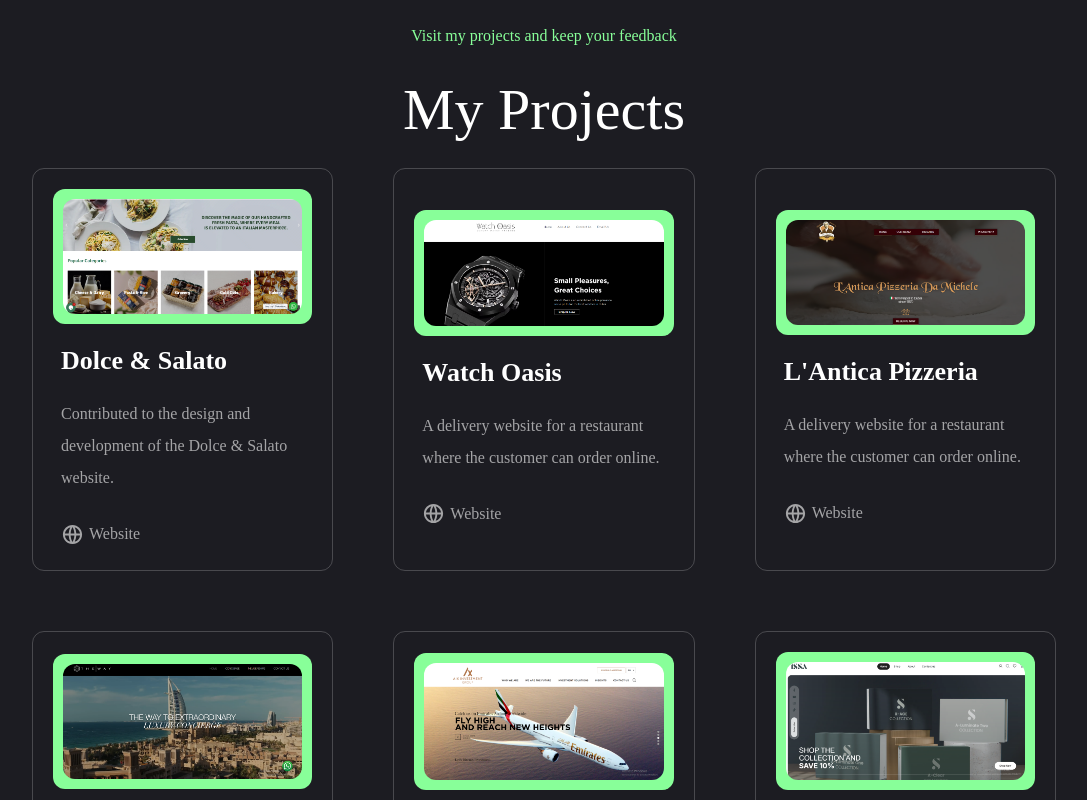
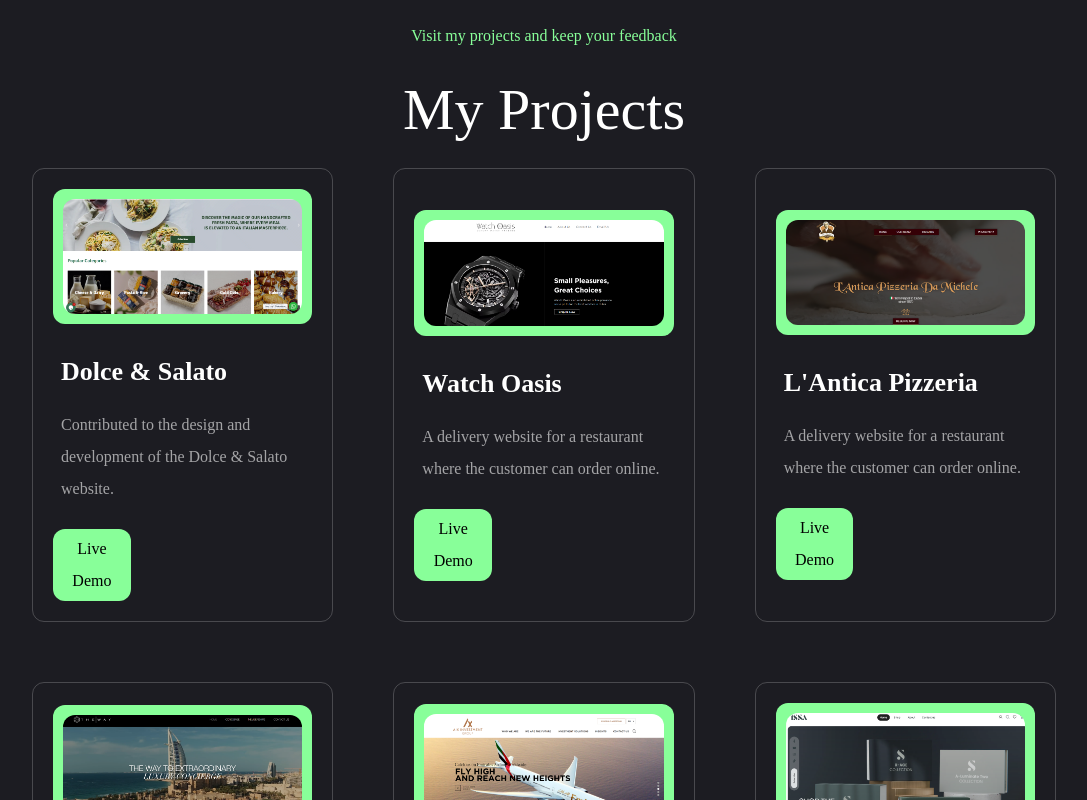
Before and after one commit to YoumnaYazji/My-Portfolio, a Next.js app: page / in a window 1280 px wide. Shown: the part 2000-2800 px from the top of the page, without its empty margins (96-1183 px from the left). Built offline with nearby package versions, Linux system fonts and the light colour scheme.

Commit message:
21th Commit

```diff
--- a/app/globals.css
+++ b/app/globals.css
@@ -97,6 +97,27 @@
   margin-top: 20px;
   max-width: 88%;
 }
+.photo-project{
+  overflow: hidden;
+  transition: transform 0.3s ease, opacity 0.3s ease;
+}
+.photo-project:hover {
+  transform: scale(1.05);
+}
+.project-photo{
+    transition: transform 0.3s ease, opacity 0.3s ease;
+  }
+
+  .project-photo:hover {
+    transform: scale(1.02);
+  }
+  .link-project {
+    transition: transform 0.3s ease, opacity 0.3s ease;   }
+
+  .link-project:hover {
+    transform: scale(1.05);
+  }
+
 
 @media (min-width:200px) and (max-width:640px) {
   .photo{
--- /dev/null
+++ b/app/projects/page.jsx
@@ -0,0 +1,41 @@
+import { useRouter } from 'next/router';
+
+
+
+const Projects = () =>{
+    const router = useRouter();
+
+    return(
+        <>
+<div className="container mx-auto p-4"> {/* Added container for better layout */}
+      <h1 className="text-3xl font-bold mb-4">{project.title}</h1>
+      {project.image && (
+        <div className="mb-4 relative h-[500px] w-full"> {/* Added relative wrapper for image and fixed height */}
+          <Image
+            src={project.image}
+            alt={project.title}
+            fill // Use fill for responsive images
+            style={{objectFit:"contain"}}
+            className="rounded-xl"
+            priority // Prioritize the image for loading
+          />
+        </div>
+      )}
+      <p className="text-gray-700 leading-relaxed">{project.description}</p>
+      {project.liveDemoLink && (
+        <a
+          href={project.liveDemoLink}
+          target="_blank"
+          rel="noopener noreferrer"
+          className="bg-accent w-fit mt-4 text-center p-2 rounded-xl text-black link-project inline-block"
+        >
+          Live Demo
+        </a>
+      )}
+      <button onClick={() => router.back()} className="mt-4 bg-gray-300 hover:bg-gray-400 text-gray-800 font-bold py-2 px-4 rounded inline-block">Go Back</button>
+    </div>
+        </>
+    )
+}
+
+export default Projects;
--- a/app/work/page.jsx
+++ b/app/work/page.jsx
@@ -2,11 +2,11 @@
 import {motion} from 'framer-motion'
 import 'swiper/css';
 import { RiGlobalLine } from "react-icons/ri";
-
+import Link from 'next/link';
 
 const projects=[
     {
-        num:'01',
+        num:'1',
         title:'Dolce & Salato',
         description:'Contributed to the design and development of the Dolce & Salato website. ',
         icon:<RiGlobalLine/>,
@@ -20,14 +20,13 @@
             {
                 name:'Bootstrap',
             },
-
-
-
         ],
         image:'/dolce.png',
+        liveDemoLink: 'https://dolcesalato.ae/',
+
     },
     {
-        num:'02',
+        num:'2',
         title:'Watch Oasis',
         description:'A delivery website for a restaurant where the customer can order online.',
         icon:<RiGlobalLine/>,
@@ -53,9 +52,11 @@
 
         ],
         image:'/watch.png',
+        liveDemoLink: 'https://www.watchoasis.ae/',
+
     },
     {
-        num:'03',
+        num:'3',
         title:'L\'Antica Pizzeria',
         description:'A delivery website for a restaurant where the customer can order online.',
         icon:<RiGlobalLine/>,
@@ -81,9 +82,11 @@
 
         ],
         image:'/pizzara.png',
+        liveDemoLink: 'https://anticapizzeriadamichele.ae/',
+
     },
     {
-        num:'04',
+        num:'4',
         title:'The Way',
         description:'A delivery website for a restaurant where the customer can order online.',
         icon:<RiGlobalLine/>,
@@ -109,9 +112,11 @@
 
         ],
         image:'/the_Way.png',
+        liveDemoLink: 'https://www.theway.ae/',
+
     },
     {
-        num:'05',
+        num:'5',
         title:'Aix Investment',
         description:'A delivery website for a restaurant where the customer can order online.',
         icon:<RiGlobalLine/>,
@@ -137,9 +142,11 @@
 
         ],
         image:'/aix.png',
+        liveDemoLink: 'https://www.aixinvestment.com/',
+
     },
     {
-        num:'06',
+        num:'6',
         title:'ISSA Skintherapy',
         description:'A delivery website for a restaurant where the customer can order online.',
         icon:<RiGlobalLine/>,
@@ -165,9 +172,11 @@
 
         ],
         image:'/issa.png',
+        liveDemoLink: 'https://issaskintherapy.com/',
+
     },
     {
-        num:'07',
+        num:'7',
         title:'We are the future',
         description:'A delivery website for a restaurant where the customer can order online.',
         icon:<RiGlobalLine/>,
@@ -193,6 +202,8 @@
 
         ],
         image:'/future.png',
+        liveDemoLink: 'https://wearethefuture-aix.com/',
+
     },
 
 
@@ -210,21 +221,33 @@
                             {projects.map((project,index)=>{
                              return (
                              <div key={index} className="min-h-[45vh] flex-1 flex flex-col justify-center gap-6 group border border-white/20 w-full rounded-xl p-5">
-
-                          <div className='bg-accent rounded-xl' style={{display: 'inline-block', padding: '10px' }}>
-                            <img src={project.image} alt="Project Image" style={{ display: 'block' }} className='rounded-xl' />
+                            <Link href={`/projects/${project.num}`}>
+                            <div className='bg-accent rounded-xl photo-project' style={{display: 'inline-block', padding: '10px' }}>
+                            <img src={project.image} alt="Project Image" style={{ display: 'block' }} className='rounded-xl project-photo' />
                             </div>
+                            </Link>
                              <h2 className="text-[26px] font-bold leading-none text-white group-hover:text-accent transition-all duration-500 px-2">{project.title}</h2>
                              <p className="text-white/60 px-2">{project.description}</p>
-                             <p className='px-2 text-white/60' style={{ display: 'inline-flex', alignItems: 'center' }}>
+                             {/*<p className='px-2 text-white/60' style={{ display: 'inline-flex', alignItems: 'center' }}>
                             <span style={{ marginRight: '5px',fontSize:'23px' }}>{project.icon}</span> Website
-                            </p>
+                            </p>*/}
+                            {project.liveDemoLink && (
+                            <a
+                            href={project.liveDemoLink}
+                            target="_blank"
+                            rel="noopener noreferrer"
+                            className="bg-accent w-[30%] text-center p-1 rounded-xl text-black link-project"
+                            >
+                            Live Demo
+                            </a>
+
+                            )}
                             </div>
                              )
                             })}
                          </motion.div>
                      </section>
-        </>
+              </>
     )
 }
 
```
